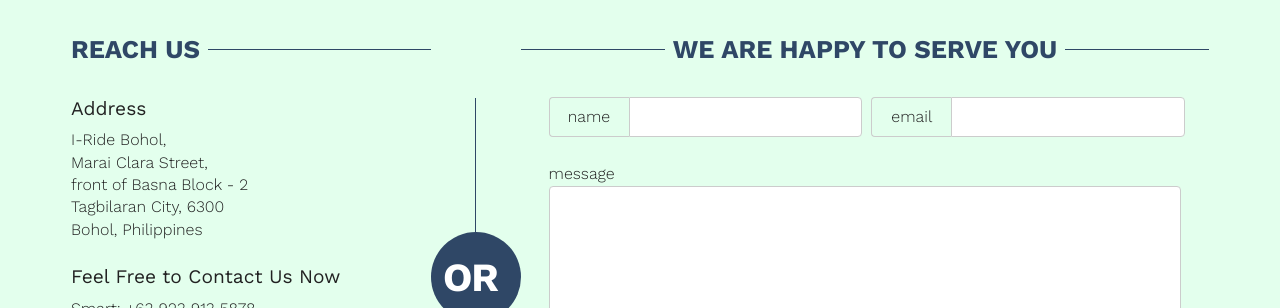
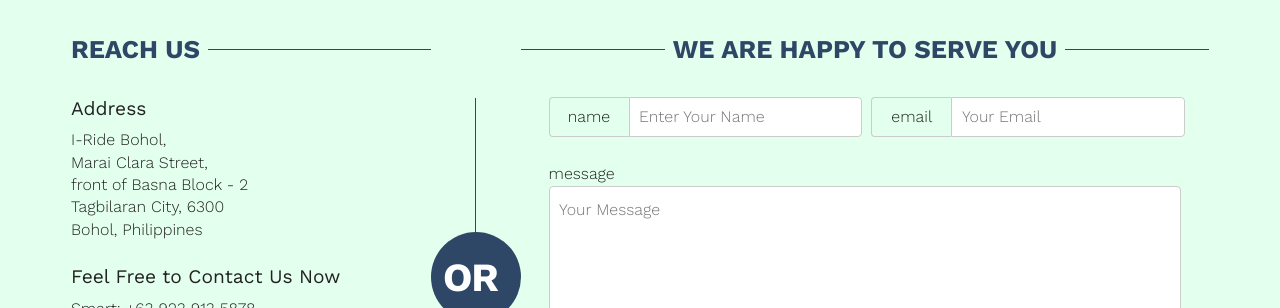
Before and after one commit to indaysite/i-ridebohol, a Jekyll site: the page built from index.html, in a window 1280 px wide. Shown: the part 3062-3370 px from the top of the page. Built offline with Jekyll 4.4.1, drawn with Linux system fonts in a browser that asks for light colours; some web fonts are replaced; grey boxes are pictures that could not be loaded.

Commit message:
Add files via upload

```diff
--- a/contact.html
+++ b/contact.html
@@ -66,18 +66,18 @@
             <fieldset class='contact-info-group'>
                <label>
                   <span>name</span>
-                  <input type='text' name='name' required>
+                  <input type='text' name='name' placeholder='Enter Your Name' required>
                </label>
 
                <label>
                   <span>email</span>
-                  <input type='email' name='_replyto' required>
+                  <input type='email' name='_replyto' placeholder='Your Email' required>
                </label>
             </fieldset>
 
             <label class='contact-message'>
                <span>message</span>
-               <textarea name='message'></textarea>
+               <textarea name='message' placeholder='Your Message'></textarea>
             </label>
 
             <fieldset class='submit'>
--- a/index.html
+++ b/index.html
@@ -118,18 +118,18 @@
                      <fieldset class='contact-info-group'>
                         <label>
                            <span>name</span>
-                           <input type='text' name='name' required>
+                           <input type='text' name='name' placeholder='Enter Your Name' required>
                         </label>
 
                         <label>
                            <span>email</span>
-                           <input type='email' name='_replyto' required>
+                           <input type='email' name='_replyto' placeholder='Your Email' required>
                         </label>
                      </fieldset>
 
                      <label class='contact-message'>
                         <span>message</span>
-                        <textarea name='message'></textarea>
+                        <textarea name='message' placeholder='Your Message'></textarea>
                      </label>
 
                      <fieldset class='submit'>
```
